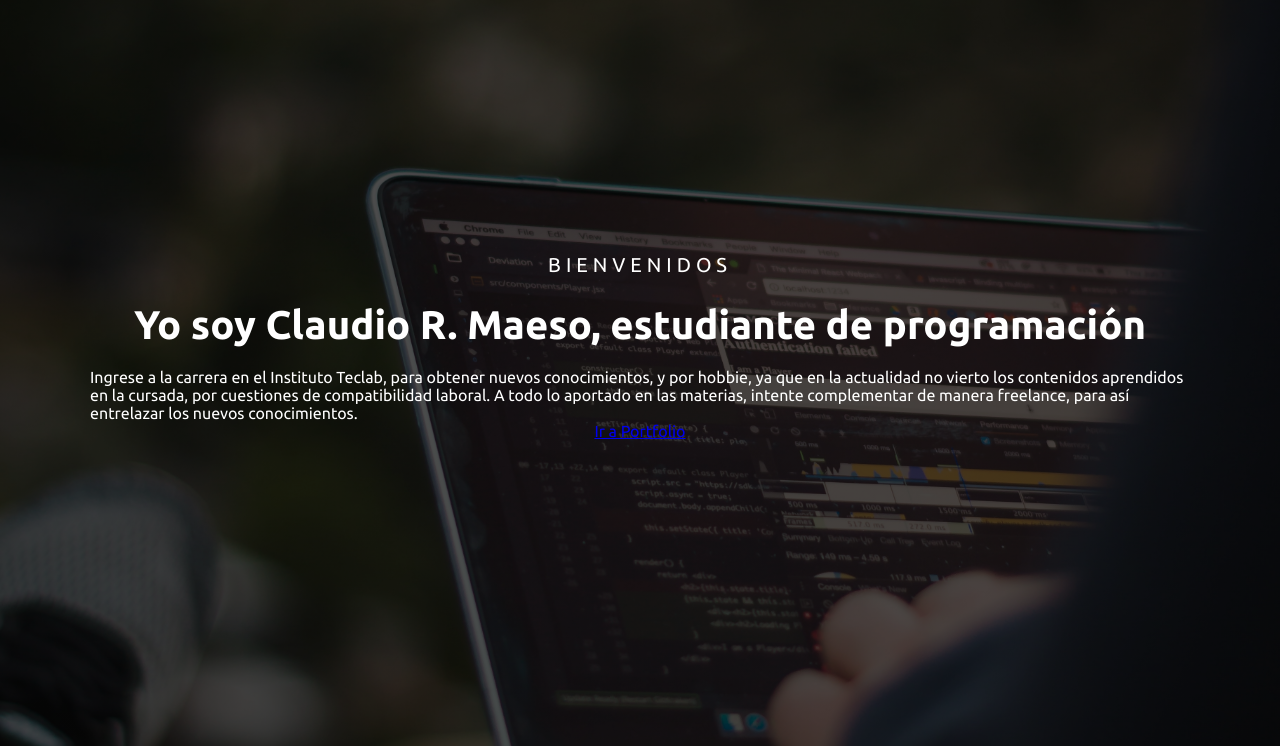
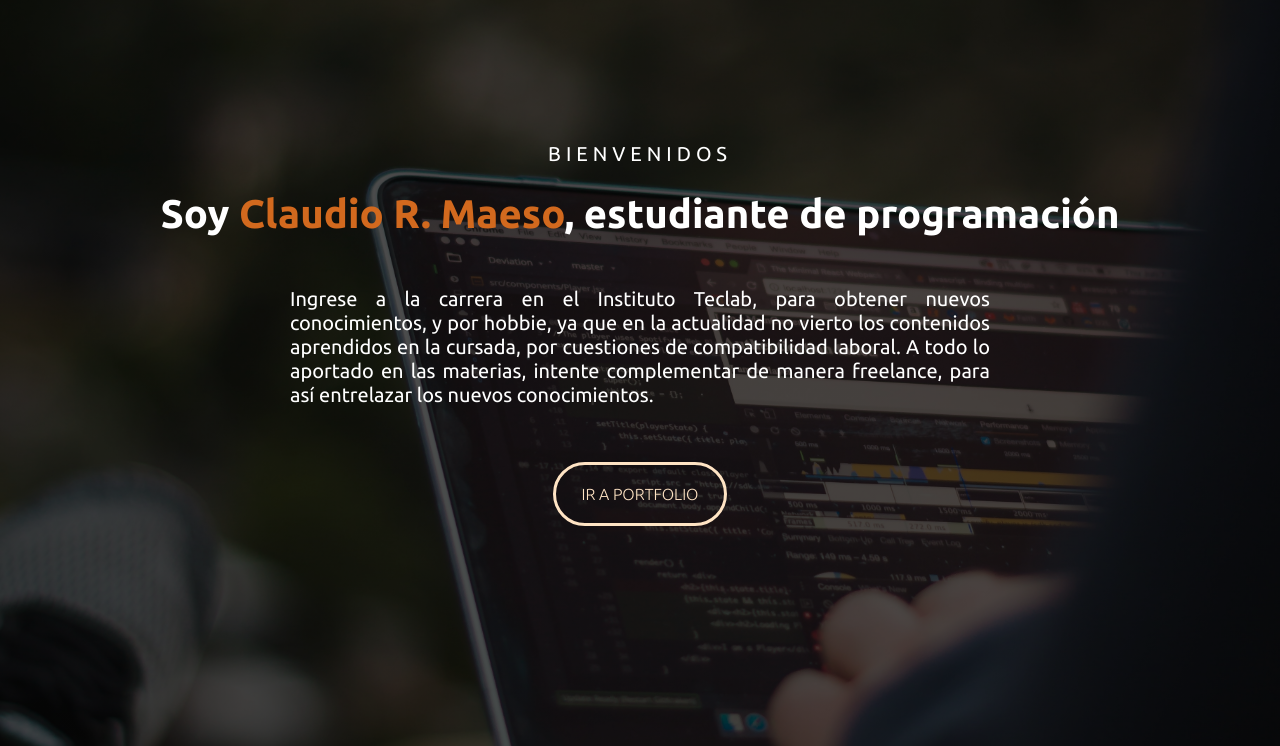
Before and after one commit to Muralito9/Proyecto-PP-Teclab, a plain HTML site: page index.html in a window 1280 px wide. Shown: the part 54-800 px from the top of the page. Drawn offline with Linux system fonts and the light colour scheme.

Commit message:
Mejora en los estilos, colores, centrados y justificados

```diff
--- a/estilo.css
+++ b/estilo.css
@@ -82,3 +82,38 @@ html{
     margin-bottom: 20px;
     text-align: justify;
 }
+
+#inicio .contenido .presentacion h2 span{
+    font-size: 40px;
+    color: chocolate;
+}
+
+#inicio .contenido .presentacion .descripcion{
+    max-width: 700px;
+    margin: 30px auto;
+    font-size: 20px;
+    text-align: justify;
+}
+
+#inicio .contenido .presentacion a{
+    text-decoration: none;
+    display: flow-root;
+    margin: 25px;
+    padding: 20px 25px;
+    border: 3px solid bisque;
+    border-radius: 50px;
+    color: bisque;
+    font-weight: lighter;
+    text-transform: uppercase;
+    transition: .5%;
+
+}
+
+#inicio .contenido .presentacion a:hover{
+    background-color: chocolate;
+}
+
+#icono-nav{
+    color: coral;
+    display: none;
+}
--- a/index.html
+++ b/index.html
@@ -42,7 +42,7 @@
             </header>
             <div class="presentacion">
                 <p class="bienvenida">Bienvenidos</p>
-                <h2>Yo soy <span>Claudio R. Maeso</span>, estudiante de programación</h2>
+                <h2>Soy <span>Claudio R. Maeso</span>, estudiante de programación</h2>
                     <p class="descripcion">Ingrese a la carrera en el Instituto Teclab, para obtener nuevos conocimientos,
                         y por hobbie, ya que en la actualidad no vierto los contenidos aprendidos en
                         la cursada, por cuestiones de compatibilidad laboral. A todo lo aportado en las
```
